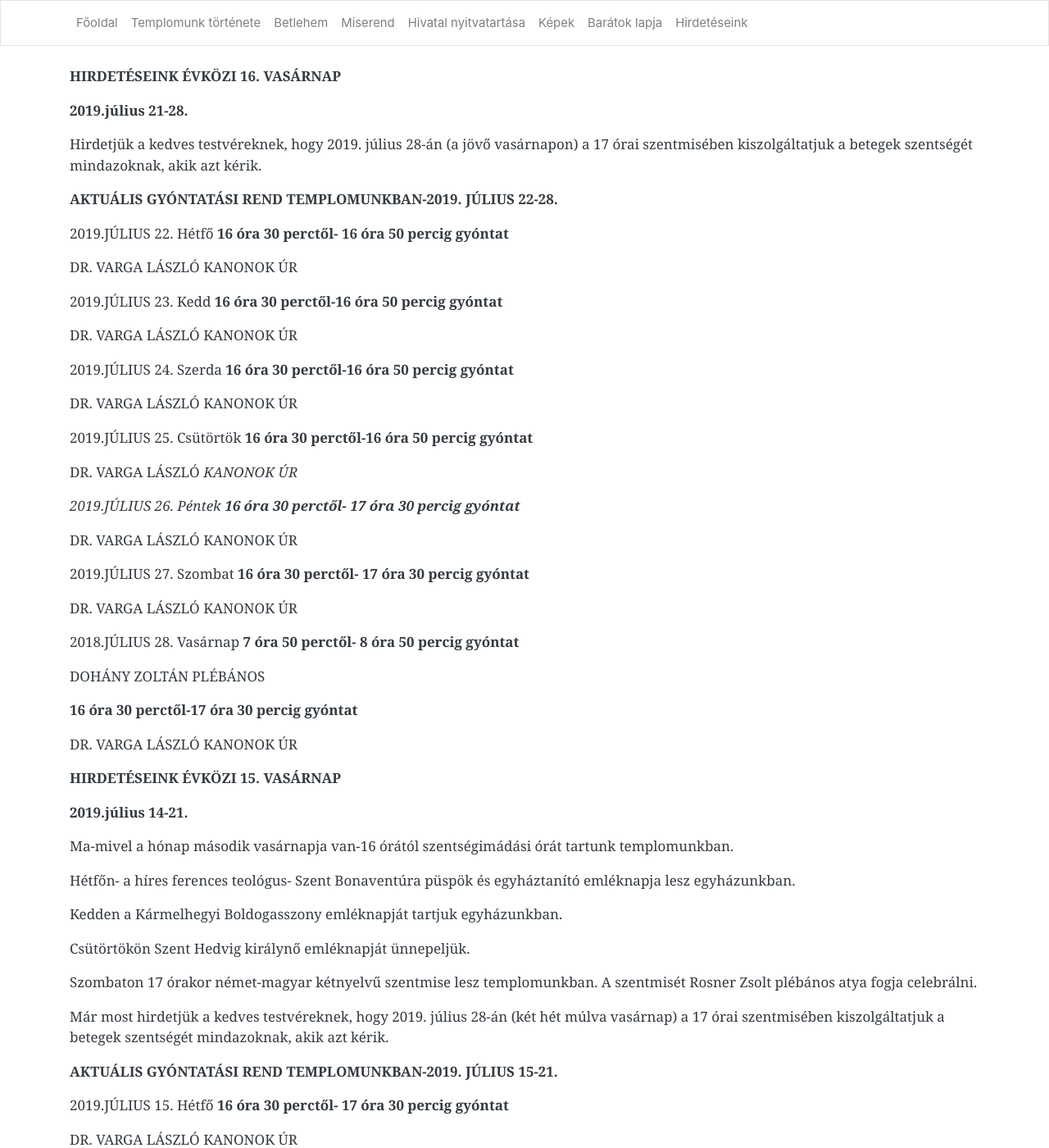
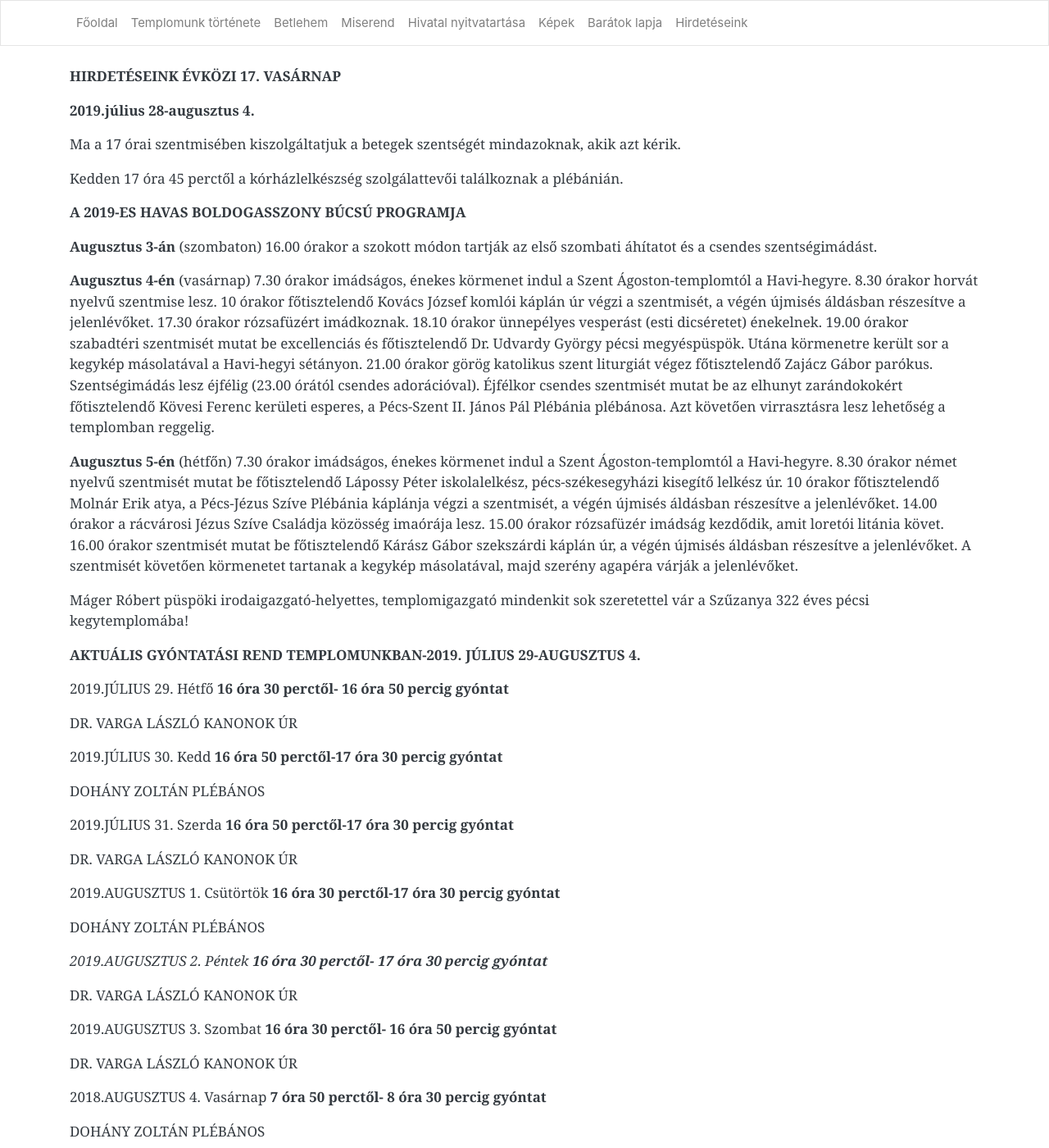
Before and after one commit to pecsi-ferences/pecsi-ferences.github.io, a Jekyll site: the page built from hirdeteseink.md, in a window 1280 px wide and 1400 px high. Shown: the whole window at 82% size. Built offline with Jekyll 4.4.1, drawn with Linux system fonts in a browser that asks for light colours; nearby versions of some CDN libraries; some of the changed text lies outside the part shown.

Commit message:
Update from Forestry.io Zoltán Dohány updated hirdeteseink.md

```diff
--- a/hirdeteseink.md
+++ b/hirdeteseink.md
@@ -3,6 +3,63 @@ layout: default
 title: Hirdetéseink
 
 ---
+**HIRDETÉSEINK ÉVKÖZI 17. VASÁRNAP**
+
+**2019.július 28-augusztus 4.**
+
+Ma a 17 órai szentmisében kiszolgáltatjuk a betegek szentségét mindazoknak, akik azt kérik.
+
+Kedden 17 óra 45 perctől a kórházlelkészség szolgálattevői találkoznak a plébánián.
+
+**A 2019-ES HAVAS BOLDOGASSZONY BÚCSÚ PROGRAMJA**
+
+**Augusztus 3-án** (szombaton) 16.00 órakor a szokott módon tartják az első szombati áhítatot és a csendes szentségimádást.
+
+**Augusztus 4-én** (vasárnap) 7.30 órakor imádságos, énekes körmenet indul a Szent Ágoston-templomtól a Havi-hegyre. 8.30 órakor horvát nyelvű szentmise lesz. 10 órakor főtisztelendő Kovács József komlói káplán úr végzi a szentmisét, a végén újmisés áldásban részesítve a jelenlévőket. 17.30 órakor rózsafüzért imádkoznak. 18.10 órakor ünnepélyes vesperást (esti dicséretet) énekelnek. 19.00 órakor szabadtéri szentmisét mutat be excellenciás és főtisztelendő Dr. Udvardy György pécsi megyéspüspök. Utána körmenetre került sor a kegykép másolatával a Havi-hegyi sétányon. 21.00 órakor görög katolikus szent liturgiát végez főtisztelendő Zajácz Gábor parókus. Szentségimádás lesz éjfélig (23.00 órától csendes adorációval). Éjfélkor csendes szentmisét mutat be az elhunyt zarándokokért főtisztelendő Kövesi Ferenc kerületi esperes, a Pécs-Szent II. János Pál Plébánia plébánosa. Azt követően virrasztásra lesz lehetőség a templomban reggelig.
+
+**Augusztus 5-én** (hétfőn) 7.30 órakor imádságos, énekes körmenet indul a Szent Ágoston-templomtól a Havi-hegyre. 8.30 órakor német nyelvű szentmisét mutat be főtisztelendő Lápossy Péter iskolalelkész, pécs-székesegyházi kisegítő lelkész úr. 10 órakor főtisztelendő Molnár Erik atya, a Pécs-Jézus Szíve Plébánia káplánja végzi a szentmisét, a végén újmisés áldásban részesítve a jelenlévőket. 14.00 órakor a rácvárosi Jézus Szíve Családja közösség imaórája lesz. 15.00 órakor rózsafüzér imádság kezdődik, amit loretói litánia követ. 16.00 órakor szentmisét mutat be főtisztelendő Kárász Gábor szekszárdi káplán úr, a végén újmisés áldásban részesítve a jelenlévőket. A szentmisét követően körmenetet tartanak a kegykép másolatával, majd szerény agapéra várják a jelenlévőket.
+
+Máger Róbert püspöki irodaigazgató-helyettes, templomigazgató mindenkit sok szeretettel vár a Szűzanya 322 éves pécsi kegytemplomába!
+
+**AKTUÁLIS GYÓNTATÁSI REND TEMPLOMUNKBAN-2019. JÚLIUS 29-AUGUSZTUS 4.**
+
+2019\.JÚLIUS 29. Hétfő **16 óra 30 perctől- 16 óra 50 percig gyóntat**
+
+DR. VARGA LÁSZLÓ KANONOK ÚR
+
+2019\.JÚLIUS 30. Kedd **16 óra 50 perctől-17 óra 30 percig gyóntat**
+
+DOHÁNY ZOLTÁN PLÉBÁNOS
+
+2019\.JÚLIUS 31. Szerda **16 óra 50 perctől-17 óra 30 percig gyóntat**
+
+DR. VARGA LÁSZLÓ KANONOK ÚR
+
+2019\.AUGUSZTUS 1. Csütörtök **16 óra 30 perctől-17 óra 30 percig gyóntat**
+
+DOHÁNY ZOLTÁN PLÉBÁNOS
+
+_2019.AUGUSZTUS 2. Péntek **16 óra 30 perctől- 17 óra 30 percig gyóntat**_
+
+DR. VARGA LÁSZLÓ KANONOK ÚR
+
+2019\.AUGUSZTUS 3. Szombat **16 óra 30 perctől- 16 óra 50 percig gyóntat**
+
+DR. VARGA LÁSZLÓ KANONOK ÚR
+
+2018\.AUGUSZTUS 4. Vasárnap **7 óra 50 perctől- 8 óra 30 percig gyóntat**
+
+DOHÁNY ZOLTÁN PLÉBÁNOS
+
+**16 óra 30 perctől-17 óra 30 percig gyóntat**
+
+DR. VARGA LÁSZLÓ KANONOK ÚR
+
+| --- | --- |
+|  |  |
+|  |  |
+|  |  |  |
+
 **HIRDETÉSEINK ÉVKÖZI 16. VASÁRNAP**
 
 **2019.július 21-28.**
```
